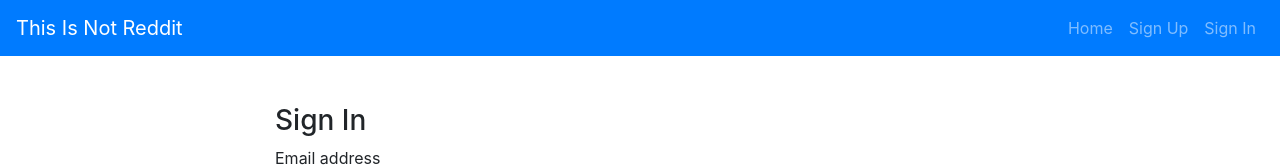
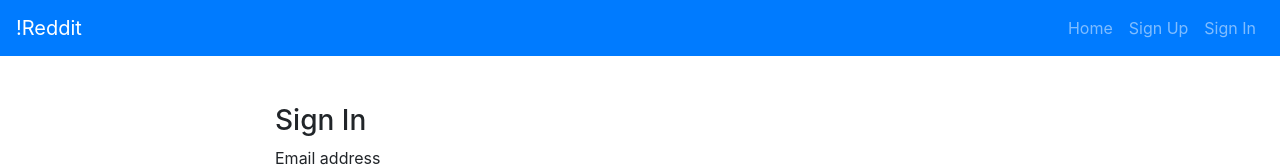
Before and after one commit to elody-ramirez/capstone-frontend, a React app: page /#/sign-in in a window 1280 px wide. Shown: the top 167 px of the page. Built offline with nearby package versions, Linux system fonts and the light colour scheme.

Commit message:
Update name of website

```diff
--- a/public/index.html
+++ b/public/index.html
@@ -11,7 +11,7 @@ unless you know exactly what you're doing! -->
     <link rel="manifest" href="%PUBLIC_URL%/manifest.json">
     <link rel="shortcut icon" href="%PUBLIC_URL%/favicon.ico">
 
-    <title>React App</title>
+    <title>!Reddit</title>
   </head>
   <body>
     <noscript>
--- a/src/components/Common/Header.js
+++ b/src/components/Common/Header.js
@@ -26,7 +26,7 @@ const Header = ({ user }) => (
   <Fragment>
     <Navbar bg="primary" variant="dark" expand="md">
       <Navbar.Brand href="#">
-        This Is Not Reddit
+        !Reddit
       </Navbar.Brand>
       <Navbar.Toggle aria-controls="basic-navbar-nav" />
       <Navbar.Collapse id="basic-navbar-nav">
```
